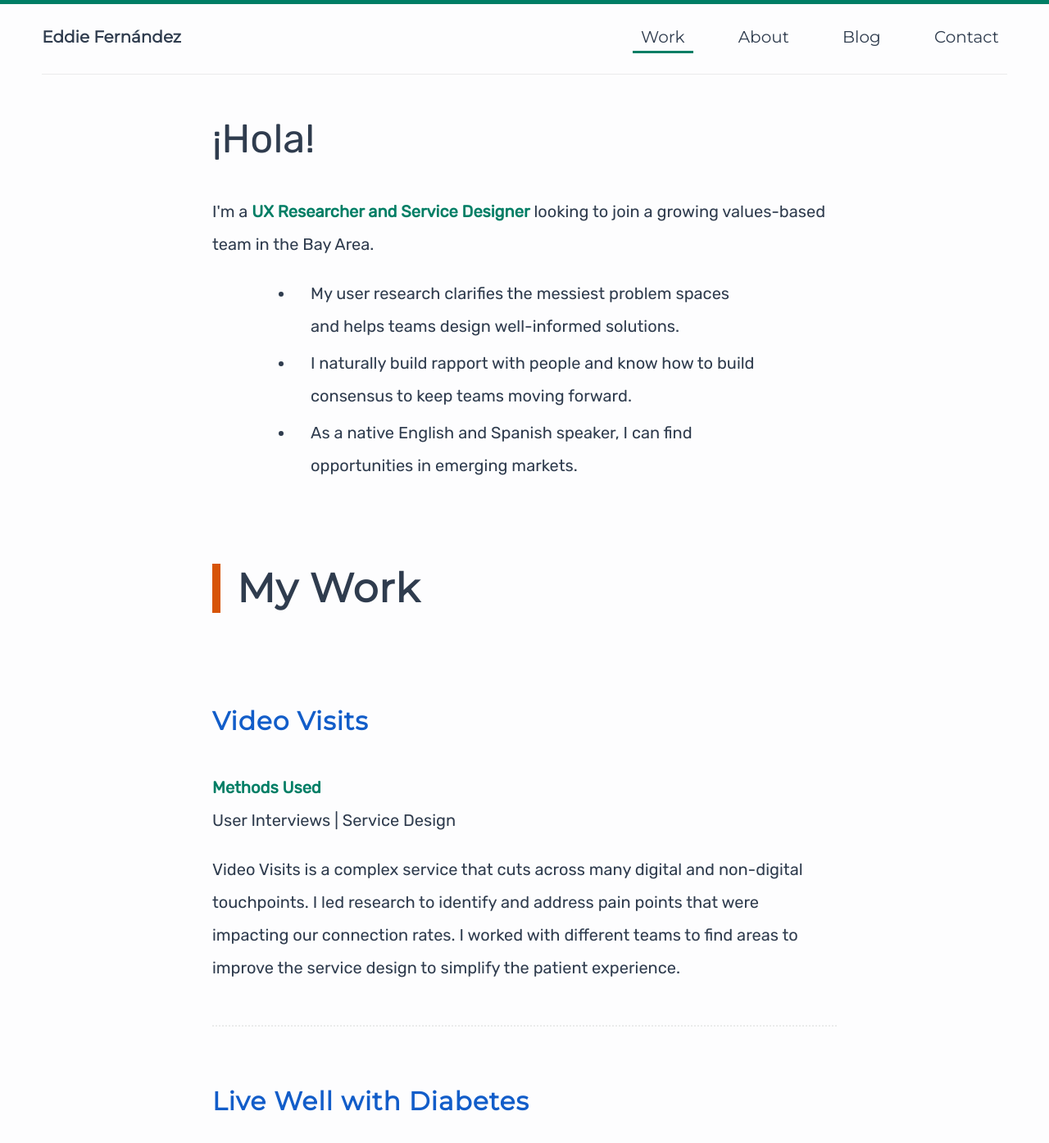
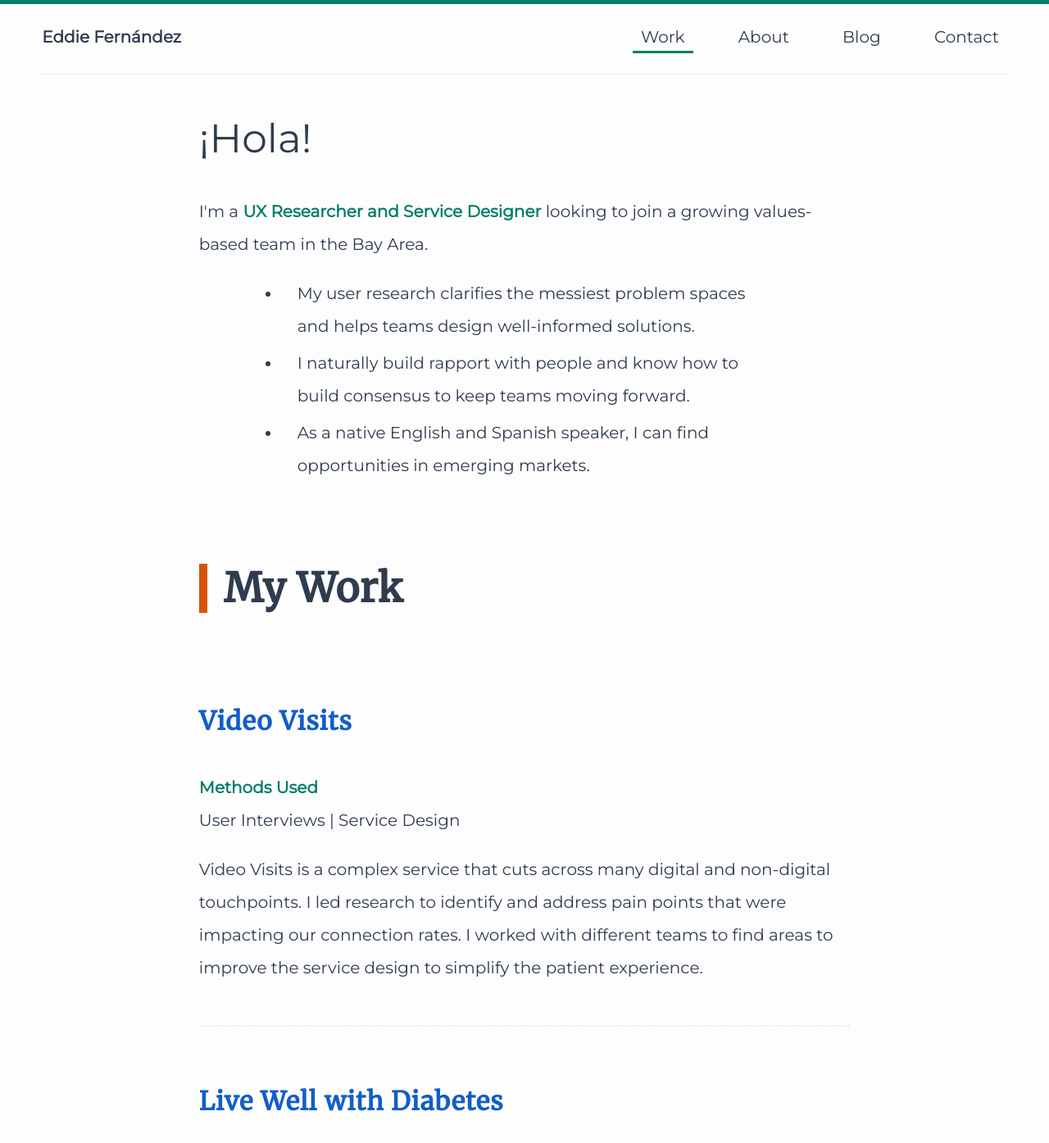
Before and after one commit to edfernan/edfernan.github.io, a Jekyll site: the page built from index.html, in a window 1280 px wide and 1400 px high. Shown: the top 1395 px of the window at 82% size. Built offline with Jekyll 4.4.1, drawn with Linux system fonts in a browser that asks for light colours.

Commit message:
Changed Rubik font for Merriweather

```diff
--- a/_includes/head.html
+++ b/_includes/head.html
@@ -26,8 +26,8 @@
 	{% endif %}
 
 	<link rel="stylesheet" href="{{ "/css/main.css" | prepend: site.baseurl }}">
-	<link rel="preload" href="https://fonts.googleapis.com/css?family=Montserrat|Rubik" as="style" onload="this.rel='stylesheet'">
-	<noscript><link rel="stylesheet" href="https://fonts.googleapis.com/css?family=Rubik"></noscript>
+	<link rel="preload" href="https://fonts.googleapis.com/css?family=Montserrat|Merriweather" as="style" onload="this.rel='stylesheet'">
+	<noscript><link rel="stylesheet" href="https://fonts.googleapis.com/css?family=Montserrat|Merriweather"></noscript>
 
 	<script>
 		/*! loadCSS. [c]2017 Filament Group, Inc. MIT License */
--- a/_sass/_base.scss
+++ b/_sass/_base.scss
@@ -15,8 +15,9 @@
 $type-mid: #666666;
 $type-dark: #2F3C4E;
 $line-height: $gap2;
-$body-font: 'Rubik', sans-serif;
-$heading-font: 'Montserrat', sans-serif;
+
+$heading-font: 'Merriweather', sans-serif;
+$body-font: 'Montserrat', sans-serif;
 
 $font-size: 1.25em;
 $font-size-mobile: 1.125em;
```
